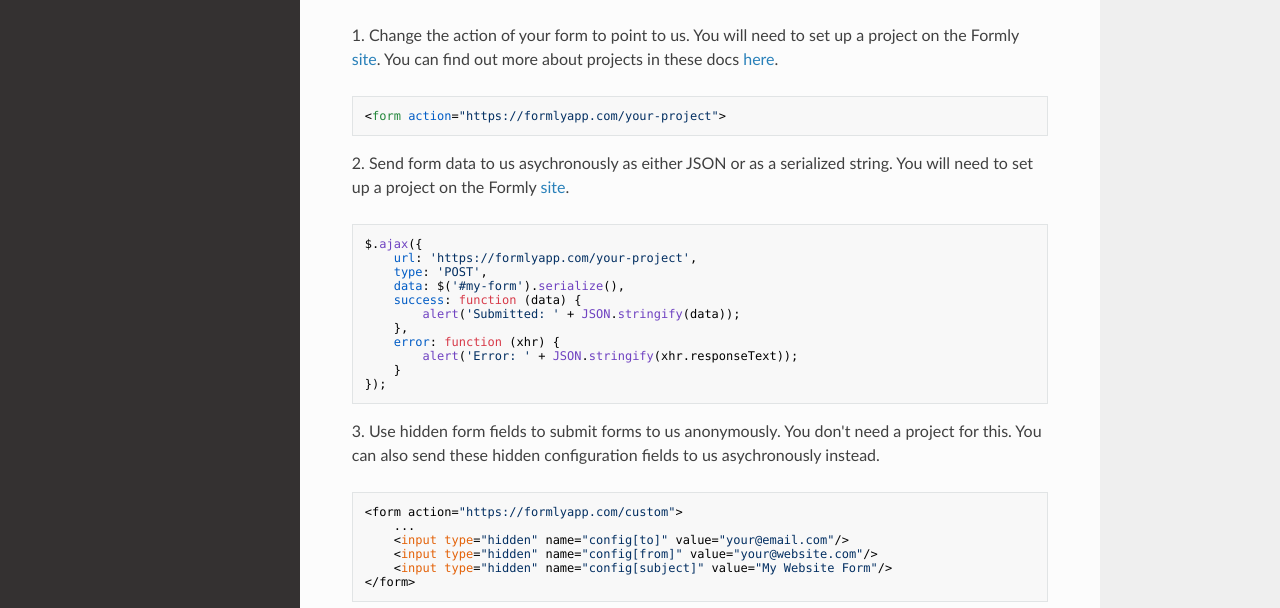
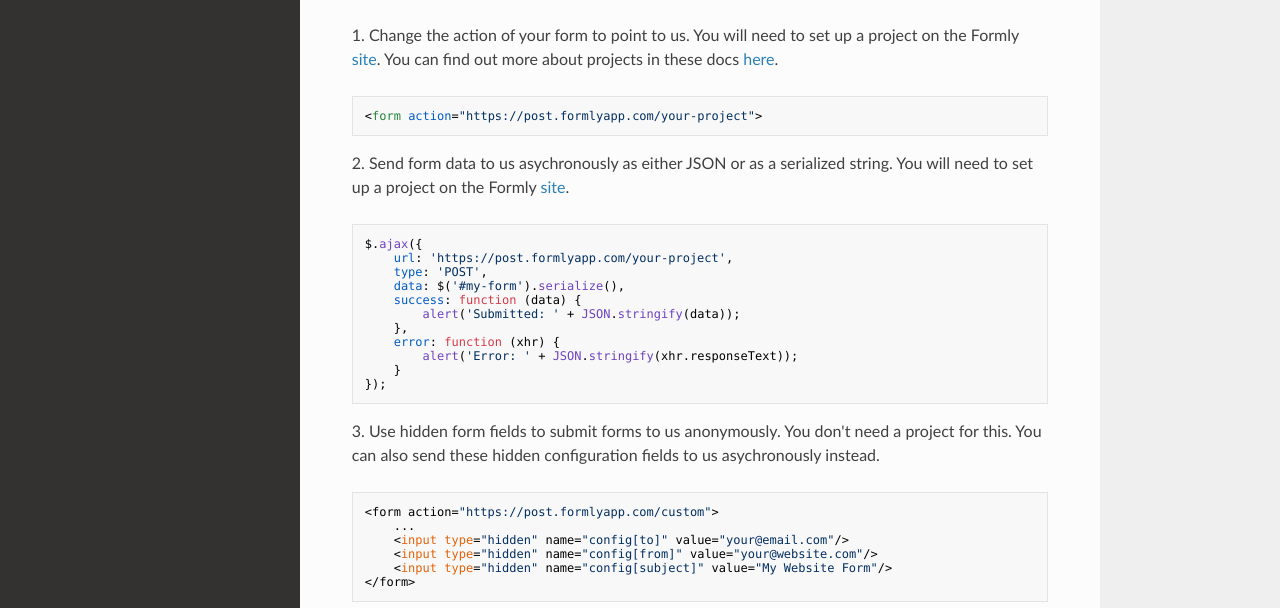
Before and after one commit to SolidStateGroup/formly-docs, an MkDocs documentation site: the page built from docs/index.md, in a window 1280 px wide and 1083 px high. Shown: the part 336-944 px from the top of the window. Built offline with MkDocs 1.6.1, drawn with Linux system fonts in a browser that asks for light colours; nearby versions of some CDN libraries; old or Windows-style settings are respelled for this version of MkDocs.

Commit message:
Change form action urls

````diff
--- a/docs/index.md
+++ b/docs/index.md
@@ -9,14 +9,14 @@ There are three ways to submit a form to us.
 1\. Change the action of your form to point to us. You will need to set up a project on the Formly [site](https://formlyapp.com). You can find out more about projects in these docs [here](./projects.md).
 
 ```
-<form action="https://formlyapp.com/your-project">
+<form action="https://post.formlyapp.com/your-project">
 ```
 
 2\. Send form data to us asychronously as either JSON or as a serialized string. You will need to set up a project on the Formly [site](https://formlyapp.com).
 
 ```
 $.ajax({
-    url: 'https://formlyapp.com/your-project',
+    url: 'https://post.formlyapp.com/your-project',
     type: 'POST',
     data: $('#my-form').serialize(),
     success: function (data) {
@@ -31,7 +31,7 @@ $.ajax({
 3\. Use hidden form fields to submit forms to us anonymously. You don't need a project for this. You can also send these hidden configuration fields to us asychronously instead.
 
 ```
-<form action="https://formlyapp.com/custom">
+<form action="https://post.formlyapp.com/custom">
     ...
     <input type="hidden" name="config[to]" value="your@email.com"/>
     <input type="hidden" name="config[from]" value="your@website.com"/>
````
